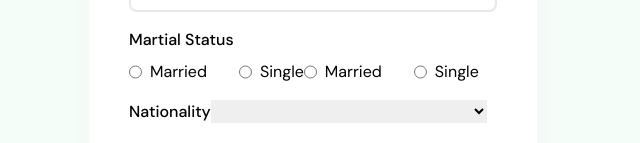
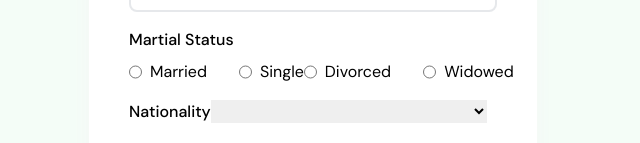
Before and after one commit to MikeManzi/ums-remote-interview, a React (Vite) app in the folder frontend/: page /sign-up in a window 1280 px wide. Shown: the part 586-729 px from the top of the page, without its empty margins (327-967 px from the left). Built offline with nearby package versions, Linux system fonts and the light colour scheme.

Commit message:
fix: display correct marital status

```diff
--- a/frontend/src/components/organisms/SignUpForm.tsx
+++ b/frontend/src/components/organisms/SignUpForm.tsx
@@ -155,7 +155,7 @@ const SignUpForm: React.FC = () => {
               onChange={() => setMartialStatus("DIVORCED")}
             />
             <label htmlFor="" className="mt-2 ml-2 mr-8">
-              Married
+              Divorced
             </label>
             <Input
               type="radio"
@@ -164,7 +164,7 @@ const SignUpForm: React.FC = () => {
               onChange={() => setMartialStatus("WIDOWED")}
             />
             <label htmlFor="" className="ml-2 mt-2">
-              Single
+              Widowed
             </label>
           </div>
         </div>
```
